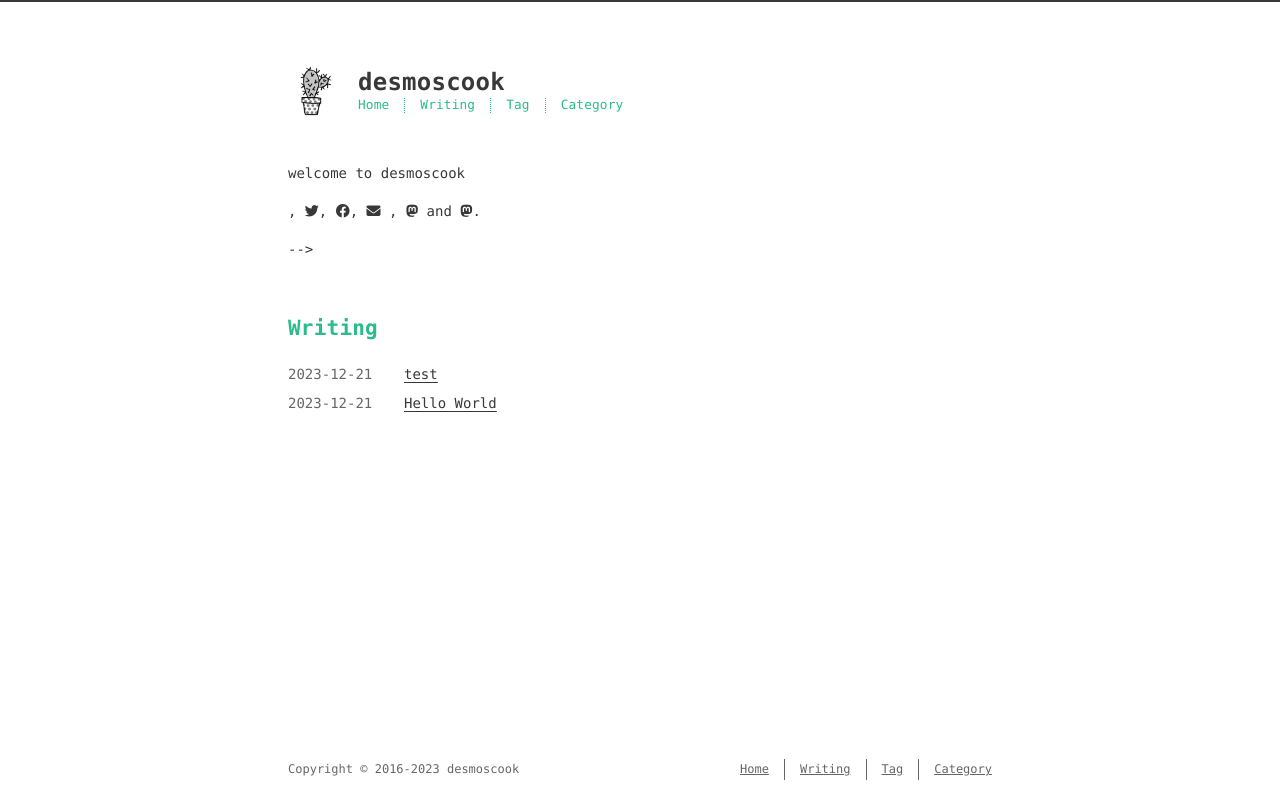
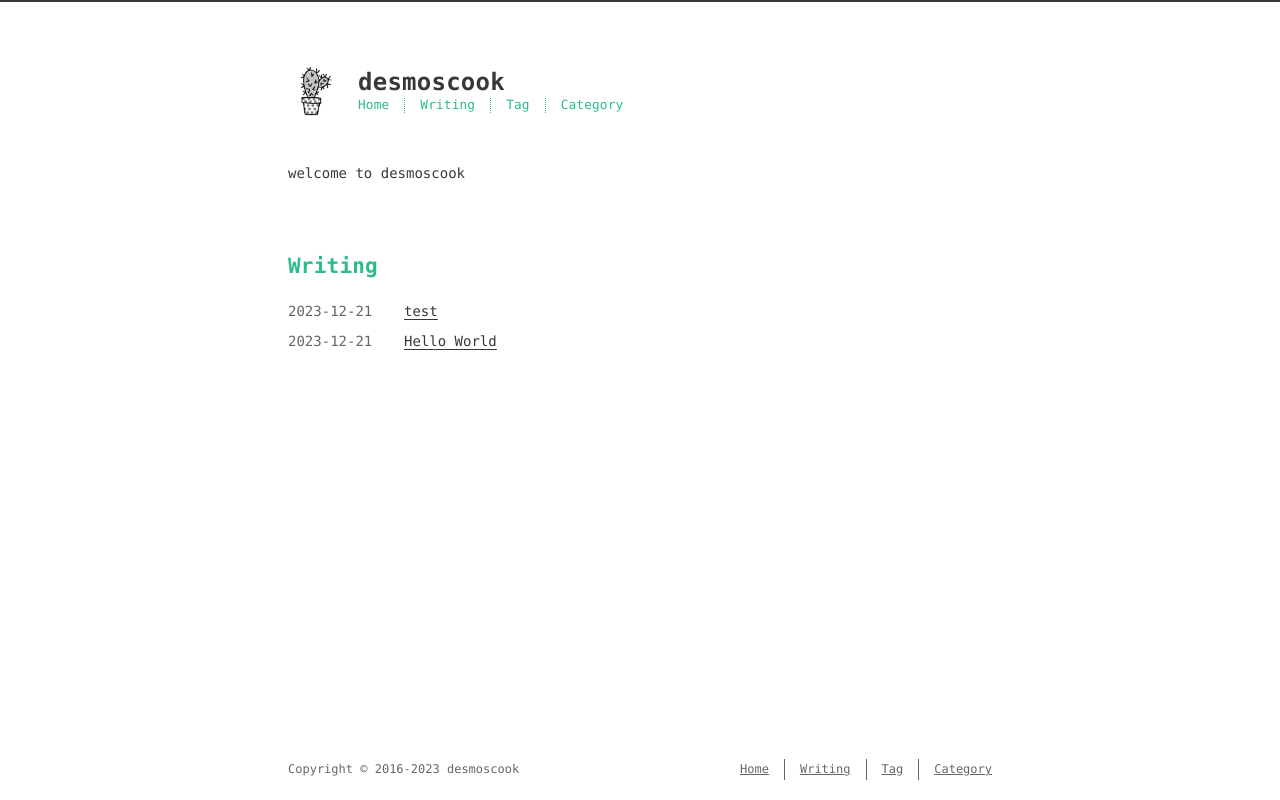
Before and after one commit to desmoscook/desmoscook.github.io, a plain HTML site: page index.html in a window 1280 px wide. Drawn offline with nearby package versions, Linux system fonts and the light colour scheme.

Commit message:
Site updated: 2023-12-21 14:06:42

```diff
--- a/index.html
+++ b/index.html
@@ -94,67 +94,6 @@
     <p>welcome to desmoscook</p>
 
 
-
-    <!-- <p>
-      Find me on
-
-
-
-
-
-          <a class="icon u-url" target="_blank" rel="noopener me" href="http://github.com/probberechts/cactus-dark" aria-label="github" title="github">
-            <i class="fa-brands fa-github"></i><!--
-      ---></a><!--
-    ---><!--
-    --->,
-
-
-
-
-          <a class="icon u-url" target="_blank" rel="noopener me" href="/" aria-label="twitter" title="twitter">
-            <i class="fa-brands fa-twitter"></i><!--
-      ---></a><!--
-    ---><!--
-    --->,
-
-
-
-
-          <a class="icon u-url" target="_blank" rel="noopener me" href="/" aria-label="facebook" title="facebook">
-            <i class="fa-brands fa-facebook"></i><!--
-      ---></a><!--
-    ---><!--
-    --->,
-
-
-
-
-          <a class="icon u-email" target="_blank" rel="noopener" href="mailto:name@email.com" aria-label="mail" title="mail">
-            <i class="fa-solid fa-envelope"></i><!--
-      ---></a>
-        <!--
-    --->,
-
-
-
-
-          <a class="icon u-url" target="_blank" rel="noopener me" href="https://mastodon.social/@alice" aria-label="mastodon.social" title="mastodon.social">
-            <i class="fa-brands fa-mastodon"></i><!--
-      ---></a><!--
-    ---><!--
-    ---> and
-
-
-
-
-          <a class="icon u-url" target="_blank" rel="noopener me" href="https://fosstodon.org/@alice" aria-label="fosstodon.org" title="fosstodon.org">
-            <i class="fa-brands fa-mastodon"></i><!--
-      ---></a><!--
-    ---><!--
-    --->.
-
-
-    </p> -->
 
 </section>
 
```
